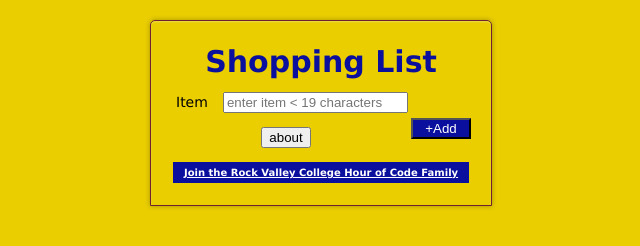
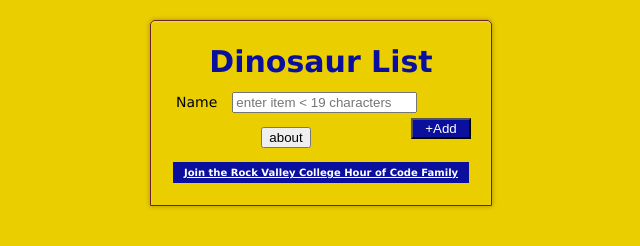
Before and after one commit to olsonlist/olsonlist.github.io, a plain HTML site: page index.html in a window 1280 px wide. Shown: the whole page, without its empty margins (319-959 px from the left). Drawn offline with nearby package versions, Linux system fonts and the light colour scheme.

Commit message:
Update index.html

```diff
--- a/index.html
+++ b/index.html
@@ -16,8 +16,8 @@
   <body>
       <script src="script.js"></script>
      <div id="wrapper">
-    <h1>Shopping List</h1>
-     <label>Item</label><input type="text" id="item" name="item" onkeydown = "if (event.keyCode == 13)
+    <h1>Dinosaur List</h1>
+     <label>Name</label><input type="text" id="item" name="item" onkeydown = "if (event.keyCode == 13)
                         document.getElementById('btnSubmit').click()" maxlength="18" placeholder="enter item < 19 characters"/>
       <input class="button" id="btnSubmit" name="submit" type="button" value="+Add" onclick="addShoppinglist(item.value)" /><br>
   <p id="MyList"></p>
```
